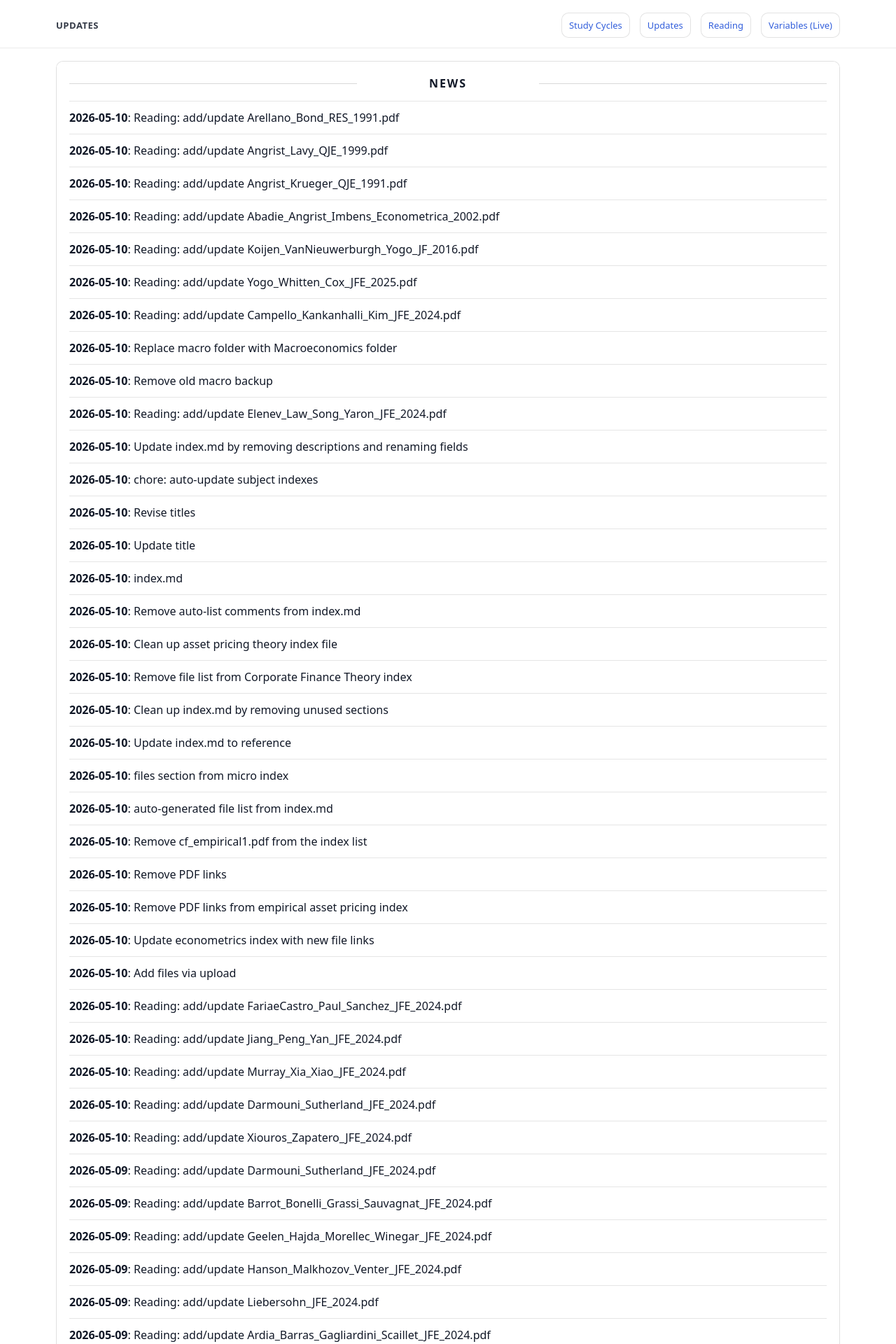
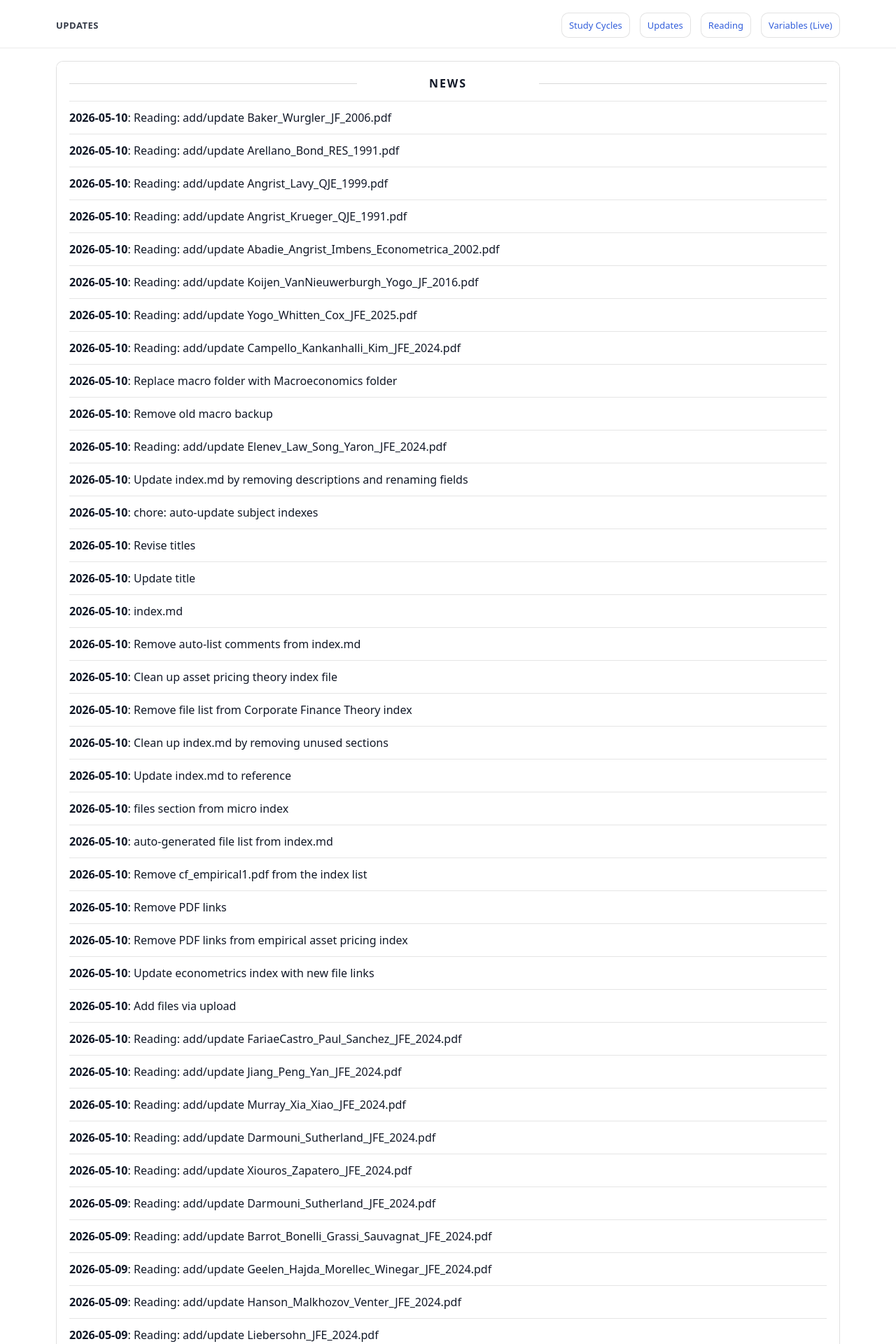
Before and after one commit to yaxinzn/study-archive, a Jekyll site: the page built from updates/index.md, in a window 1280 px wide. Shown: the top 1920 px of the page at 70% size. Built offline with Jekyll 4.4.1, drawn with Linux system fonts in a browser that asks for light colours; some of the changed text lies outside the part shown.

Commit message:
chore: update NEWS feed

```diff
--- a/_data/news.yml
+++ b/_data/news.yml
@@ -1,4 +1,7 @@
 # Auto-generated update history (sorted newest -> oldest). Do not edit manually.
+- ts: "1778411068"
+  date: "2026-05-10"
+  title: "Reading: add/update Baker_Wurgler_JF_2006.pdf"
 - ts: "1778410560"
   date: "2026-05-10"
   title: "Reading: add/update Arellano_Bond_RES_1991.pdf"
```
